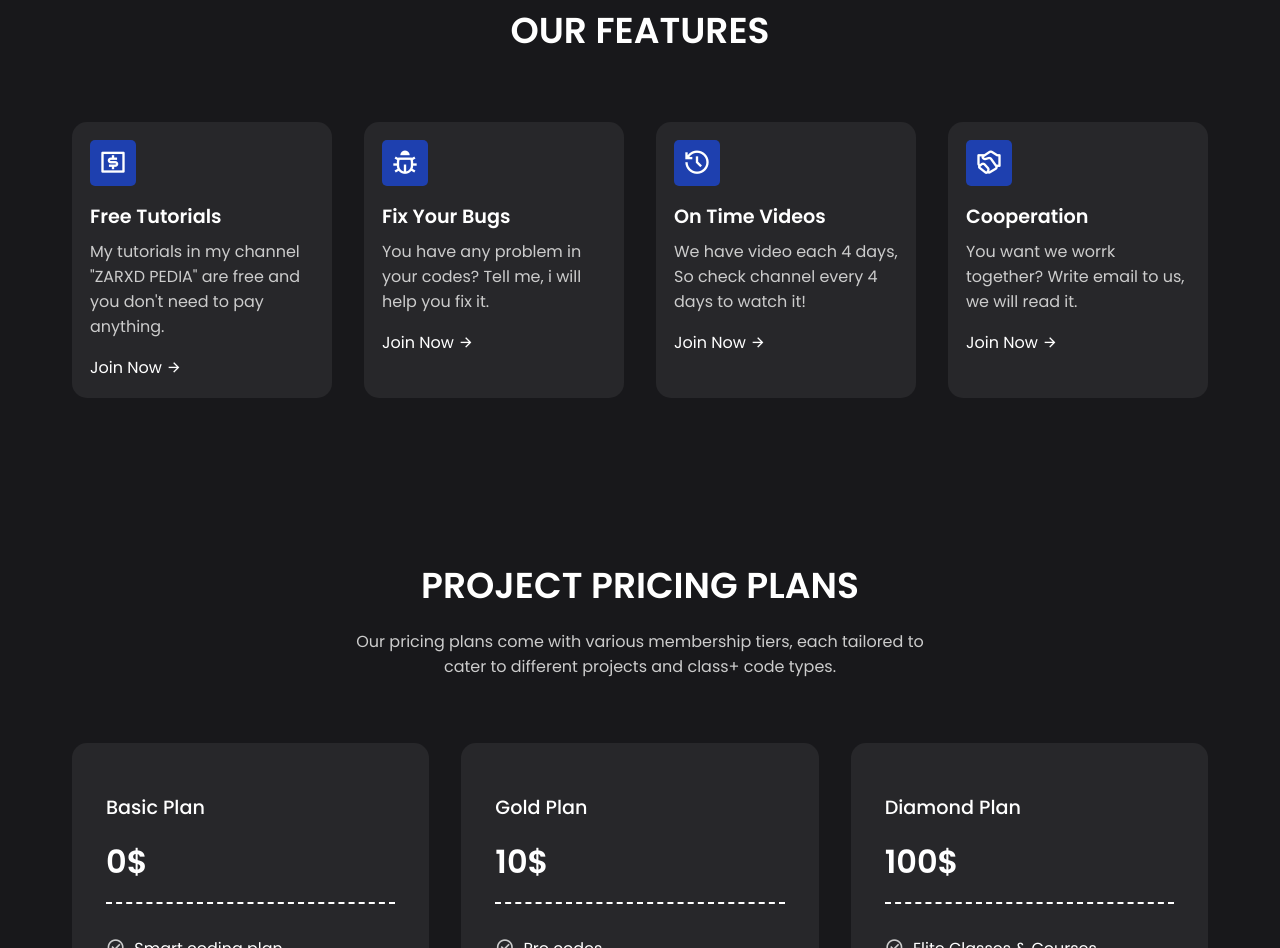
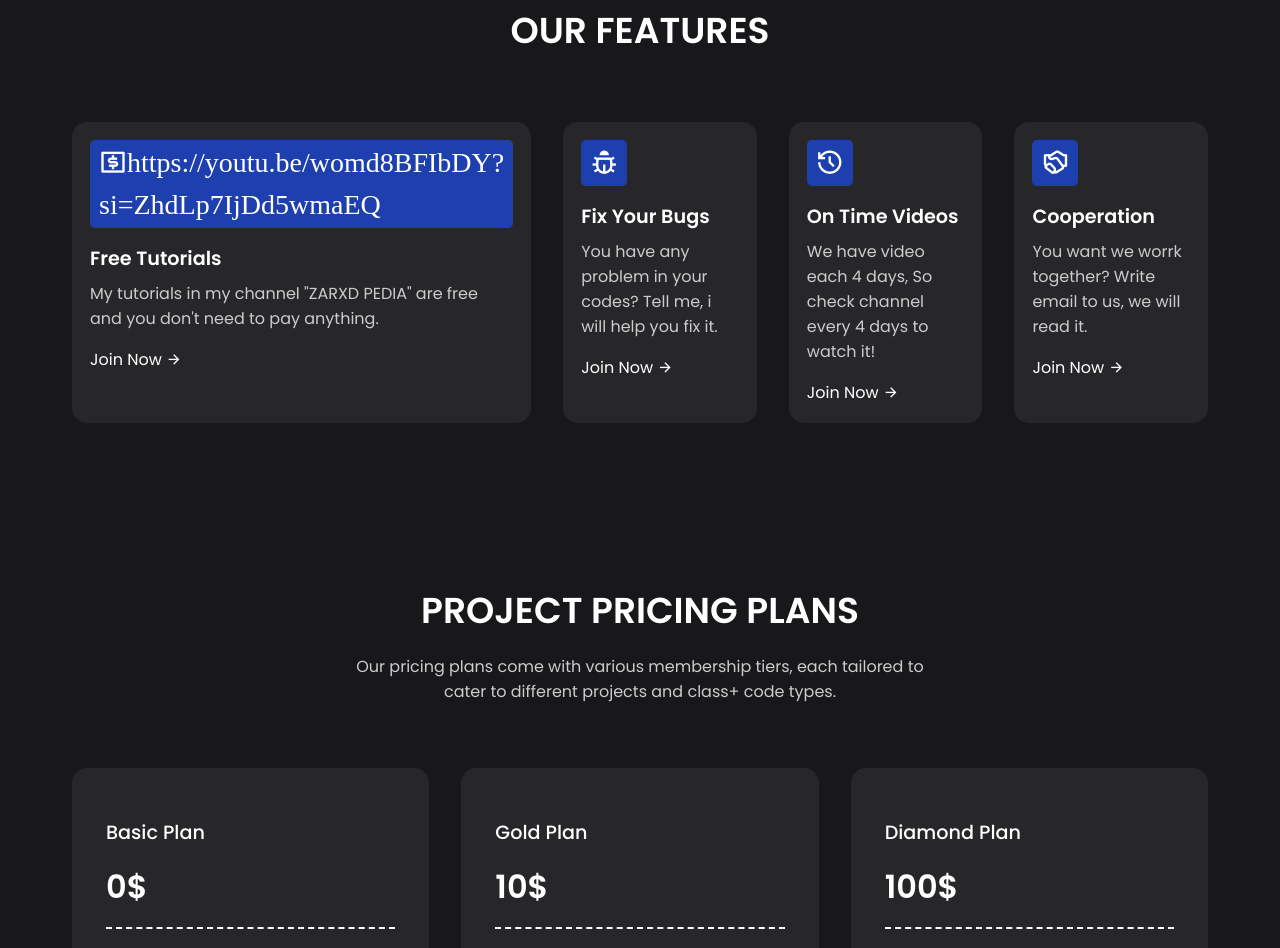
Before and after one commit to NizarXD/nizar.github.id, a plain HTML site: page index.html in a window 1280 px wide. Shown: the part 769-1717 px from the top of the page. Drawn offline with nearby package versions, Linux system fonts and the light colour scheme.

Commit message:
Update index.html

```diff
--- a/index.html
+++ b/index.html
@@ -49,7 +49,7 @@
         <h2 class="header">OUR FEATURES</h2>
         <div class="features">
             <div class="card">
-                <span><i class="ri-money-dollar-box-line"></i></span>
+                <span><i class="ri-money-dollar-box-line">https://youtu.be/womd8BFIbDY?si=ZhdLp7IjDd5wmaEQ</i></span>
                 <h4>Free Tutorials</h4>
                 <p>
                     My tutorials in my channel "ZARXD PEDIA" are free and you don't need to pay anything.
```
